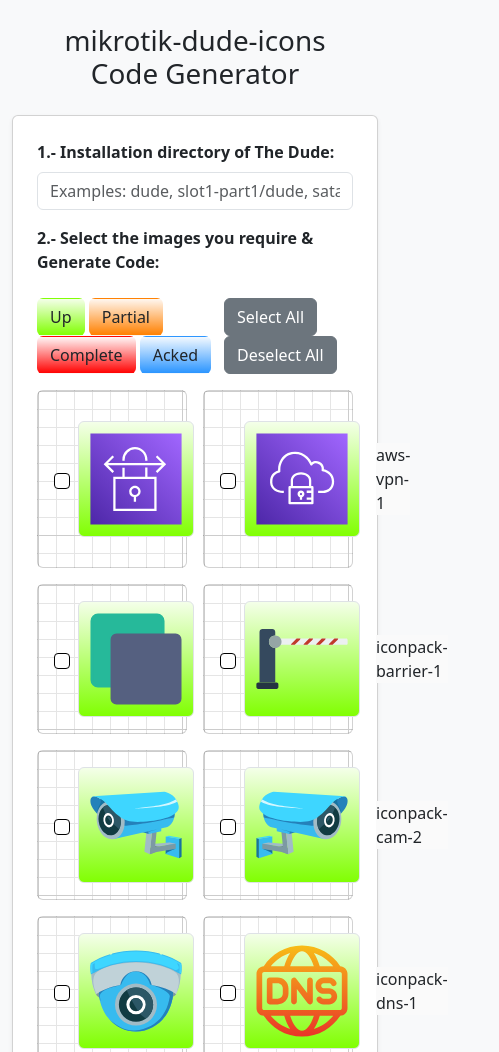
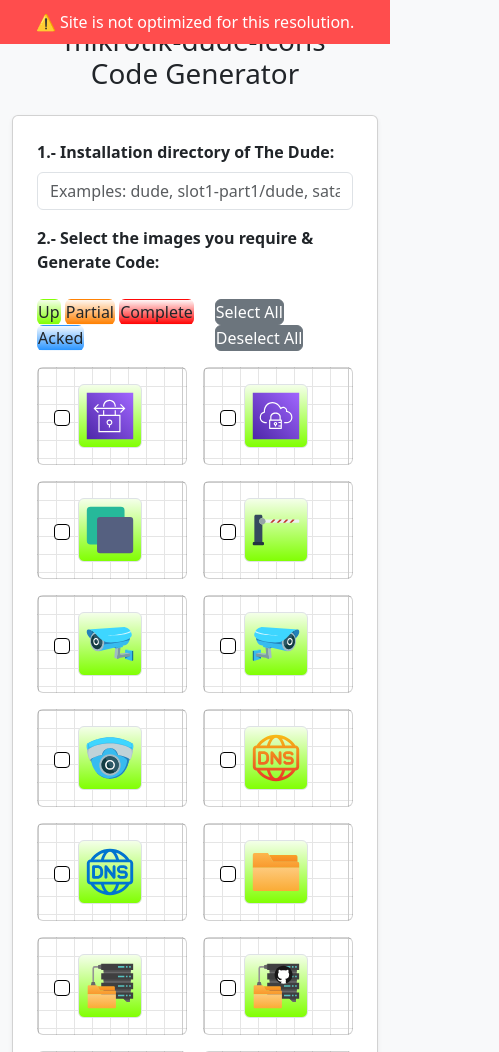
Before and after one commit to HybridNetworks/mikrotik-dude-icons, a plain HTML site: page web/index.html in a window 390 px wide. Shown: the top 1052 px of the page, 499 px wide, since content can reach past the window. Drawn offline with nearby package versions, Linux system fonts and the light colour scheme.

Commit message:
Update Web Code Generator

```diff
--- a/web/index.html
+++ b/web/index.html
@@ -79,6 +79,26 @@
       z-index: 100;
       display: none;
     }
+    @media (max-width: 992px) {
+      .name-text {
+        display: none;
+      }
+      .bg-up {
+        --bs-btn-padding-x: -0.25rem;
+      }
+      .bg-partial {
+        --bs-btn-padding-x: -0.25rem;
+      }
+      .bg-complete {
+        --bs-btn-padding-x: -0.25rem;
+      }
+      .bg-acked {
+        --bs-btn-padding-x: -0.25rem;
+      }
+      .btn-secondary {
+        --bs-btn-padding-x: -0.25rem;
+      }
+    }
   </style>
 </head>
 <body class="bg-light">
@@ -157,10 +177,13 @@
           const checkbox = div.querySelector('input[type="checkbox"]');
 
           imgElement.onload = () => {
+            const isSmallScreen = window.innerWidth < 992;
             if (imgElement.naturalWidth <= 256) {
-              imgElement.style.width = '128px';
+              //imgElement.style.width = '128px';
+              imgElement.style.width = isSmallScreen ? '64px' : '128px';
             } else {
-              imgElement.style.width = '256px';
+              //imgElement.style.width = '256px';
+              imgElement.style.width = isSmallScreen ? '87px' : '256px';
             }
           };
 
@@ -355,6 +378,42 @@
     });
   </script>
 
+  <script>
+    function checkResolution() {
+      const minWidth = 430;
+      let warningBar = document.getElementById("resolutionWarning");
+
+      if (window.innerWidth < minWidth) {
+        if (!warningBar) {
+          // Crear el aviso si no existe
+          warningBar = document.createElement("div");
+          warningBar.id = "resolutionWarning";
+          warningBar.style.position = "fixed";
+          warningBar.style.top = "0";
+          warningBar.style.left = "0";
+          warningBar.style.width = "100%";
+          warningBar.style.backgroundColor = "#ff4d4d";
+          warningBar.style.color = "white";
+          warningBar.style.textAlign = "center";
+          warningBar.style.padding = "10px";
+          warningBar.style.fontSize = "1rem";
+          warningBar.style.zIndex = "9999";
+          warningBar.textContent = "⚠️ Site is not optimized for this resolution.";
+          document.body.appendChild(warningBar);
+        }
+      } else {
+        // Eliminar el aviso si existe y la resolución es válida
+        if (warningBar) {
+          warningBar.remove();
+        }
+      }
+    }
+
+    // Revisar la resolución al cargar y al redimensionar
+    window.addEventListener("load", checkResolution);
+    window.addEventListener("resize", checkResolution);
+  </script>
+
 <!-- Toast Container -->
 <div id="toastContainer" class="toast-container position-fixed bottom-0 end-0 p-3">
 </div>
```
